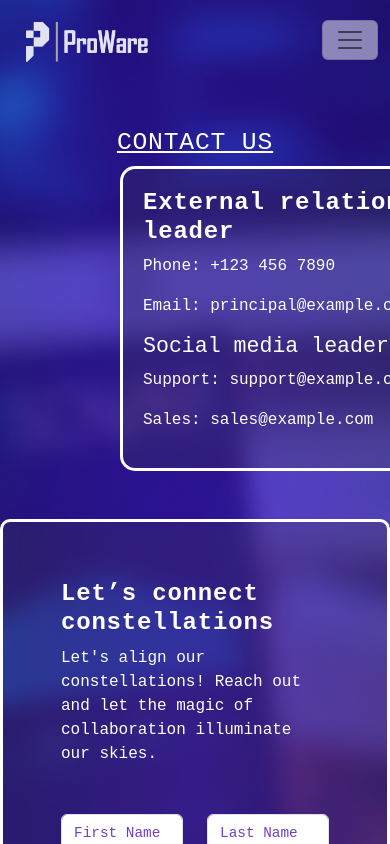
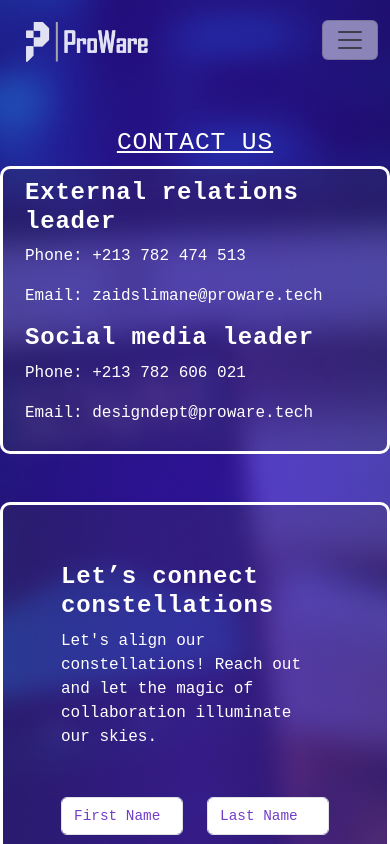
Before and after one commit to Nadjibochacha/proware-app, a React (Create React App) app: page /Contact in a window 390 px wide. Shown: the top 844 px of the page. Built offline with nearby package versions, Linux system fonts and the light colour scheme.

Commit message:
responsivity test

```diff
--- a/src/pages/contact.js
+++ b/src/pages/contact.js
@@ -36,21 +36,17 @@ const Contact = () => {
       <div className='content pb-5'>
         <Header/>
         <h2 className='mt-5'>contact us</h2>
-        <div className='container contact-info'>
-          <div className='row text-start'>
+        <div className='container inputs row'>
             <div className='col-lg-6'>
               <h3>External relations leader</h3>
-              <p>Phone: +123 456 7890</p>
-              <p>Email: principal@example.com</p>
+              <p>Phone: +213 782 474 513</p>
+              <p>Email: zaidslimane@proware.tech</p>
             </div>
             <div className='col-lg-6'>
-              <h4>Social media leader</h4>
-              <p>Support: support@example.com</p>
-              <p>Sales: sales@example.com</p>
+              <h3>Social media leader</h3>
+              <p>Phone: +213 782 606 021</p>
+              <p>Email: designdept@proware.tech</p>
             </div>
-          </div>
-
-
         </div>
 
         <div className='container inputs mt-5 row'>
--- a/src/pages/portfolio.js
+++ b/src/pages/portfolio.js
@@ -26,7 +26,7 @@ const Portfolio = () => {
                     {
                         projects.length > 0 ? (
                             projects.map(project => (
-                                <div className='col-md-3'><center><Project title={project.title} link ={project.link} src={project.img} /></center></div>
+                                <div className='col-md-3'><center><Project title={project.name} link ={project.link} src={project.img} /></center></div>
                             ))
                         ):(
                             <p className=' text-uppercase text-center'>soon ...</p>
--- a/src/pages/team.js
+++ b/src/pages/team.js
@@ -39,11 +39,13 @@ const Team = () => {
             ) : (
               members.map((member, index) => (
                 <div className='col-md-4 mb-3 mt-2' key={index}>
-                  <Member
+                  <center>
+                    <Member
                     src={member.profile_image}
                     name={member.fullname}
                     service={member.service.name}
                   />
+                  </center>
                 </div>
               ))
             )}
```
